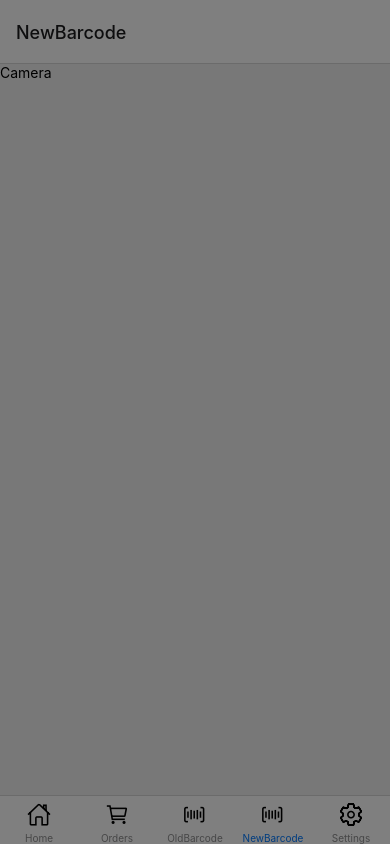
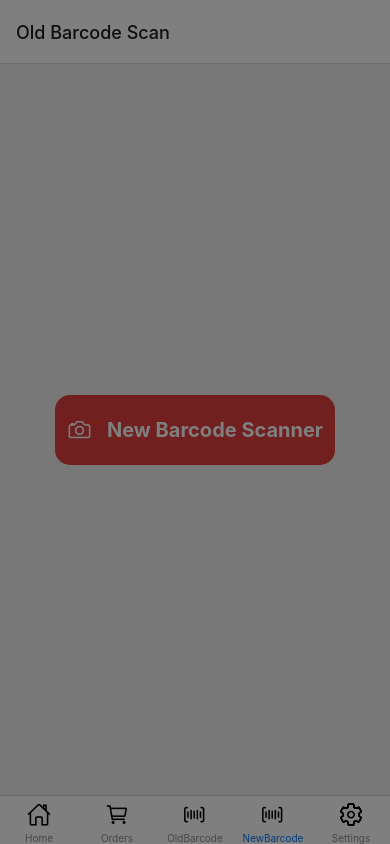
Before and after one commit to jkim8/PilotApp, a React Native app: screen /NewBarcode in a window 390 px wide. Built offline with nearby package versions, Linux system fonts and the light colour scheme.

Commit message:
New version barcode scanner

```diff
--- a/App.tsx
+++ b/App.tsx
@@ -2,7 +2,6 @@ import React, {useState} from 'react';
 import {NavigationContainer} from '@react-navigation/native';
 import 'react-native-gesture-handler';
 import DrawerNavigation from './src/routers/DrawerNavigation';
-import {View} from 'react-native';
 import ValidationCheck from './src/routers/ValidationCheck';
 import {createStackNavigator} from '@react-navigation/stack';
 
--- a/babel.config.js
+++ b/babel.config.js
@@ -1,4 +1,11 @@
 module.exports = {
   presets: ['module:metro-react-native-babel-preset'],
-  plugins: ['react-native-reanimated/plugin'],
+  plugins: [
+    [
+      'react-native-reanimated/plugin',
+      {
+        globals: ['__scanCodes'],
+      },
+    ],
+  ],
 };
--- a/index.js
+++ b/index.js
@@ -1,7 +1,7 @@
 /**
  * @format
  */
-
+import 'react-native-reanimated';
 import {AppRegistry} from 'react-native';
 import App from './App';
 import {name as appName} from './app.json';
--- a/package.json
+++ b/package.json
@@ -25,6 +25,7 @@
     "react-native-camera": "^4.2.1",
     "react-native-gesture-handler": "^2.8.0",
     "react-native-permissions": "^3.6.1",
+    "react-native-qrcode-scanner": "^1.5.5",
     "react-native-reanimated": "^2.12.0",
     "react-native-safe-area-context": "^4.4.1",
     "react-native-screens": "^3.18.2",
--- /dev/null
+++ b/src/components/NewBarcodeComponent.tsx
@@ -0,0 +1,210 @@
+import {useEffect, useState} from 'react';
+import {
+  Alert,
+  Dimensions,
+  KeyboardAvoidingView,
+  Linking,
+  Platform,
+  Pressable,
+  StyleSheet,
+  Text,
+  TextInput,
+  TouchableOpacity,
+  View,
+} from 'react-native';
+import BarcodeMask from 'react-native-barcode-mask';
+import QRCodeScanner from 'react-native-qrcode-scanner';
+import {RNCamera} from 'react-native-camera';
+import Icon from 'react-native-vector-icons/Ionicons';
+
+function NewBarcodeComponent() {
+  const [barcode, setBarcode] = useState('');
+  const [shouldReadBarcode, setShouldReadBarcode] = useState(true);
+
+  // const devices = useCameraDevices();
+  // const device = devices.back;
+
+  // const [frameProcessor, barcodes] = useScanBarcodes([
+  //   BarcodeFormat.ALL_FORMATS, // You can only specify a particular format
+  // ]);
+
+  // const [barcode, setBarcode] = useState('');
+  // const [hasPermission, setHasPermission] = useState(false);
+  // const [isScanned, setIsScanned] = useState(false);
+
+  // useEffect(() => {
+  //   checkCameraPermission();
+  // }, []);
+
+  // const checkCameraPermission = async () => {
+  //   const status = await Camera.getCameraPermissionStatus();
+  //   setHasPermission(status === 'authorized');
+  // };
+
+  const WIDTH = Dimensions.get('window').width;
+  const HEIGHT = Dimensions.get('window').height;
+
+  // useEffect(() => {
+  //   (async () => {
+  //     const status = await Camera.requestCameraPermission();
+  //     setHasPermission(status === 'authorized');
+  //   })();
+  // }, []);
+
+  // return (
+  //   device != null &&
+  //   hasPermission && (
+  //     <View style={styles.container}>
+  //       {Platform.OS === 'android' && (
+  //         <View
+  //           style={{zIndex: 99, position: 'absolute', top: '50%', left: '50%'}}>
+  //           <BarcodeMask
+  //             width={WIDTH}
+  //             height={80}
+  //             showAnimatedLine={true}
+  //             outerMaskOpacity={0.7}
+  //           />
+  //         </View>
+  //       )}
+  //       <Camera
+  //         style={StyleSheet.absoluteFill}
+  //         device={device}
+  //         isActive={!isScanned}
+  //         frameProcessor={frameProcessor}
+  //         frameProcessorFps={5}
+  //         children={
+  //           Platform.OS === 'ios' && (
+  //             <BarcodeMask
+  //               width={WIDTH}
+  //               height={80}
+  //               showAnimatedLine={true}
+  //               outerMaskOpacity={0.7}
+  //             />
+  //           )
+  //         }
+  //       />
+  //     </View>
+  //   )
+  // );
+
+  const onBarCodeRead = e => {
+    setBarcode(e.data);
+    console.log(e.data);
+    // setShouldReadBarcode(false);
+    // if (barcode) {
+    //   Alert.alert('Barcode Scanned', `Barcode: ${barcode}`, [
+    //     {
+    //       text: 'Reset',
+    //       onPress: () => resetBarcod(),
+    //       style: 'default',
+    //     },
+    //   ]);
+    // }
+  };
+
+  useEffect(() => {
+    toggleActiveState();
+    return () => {
+      barcode;
+    };
+  }, [barcode]);
+
+  const toggleActiveState = () => {
+    if (barcode && barcode.length > 0 && shouldReadBarcode === true) {
+      setShouldReadBarcode(false);
+
+      if (barcode !== '') {
+        Alert.alert('Barcode Scanned', `Barcode: ${barcode}`, [
+          {
+            text: 'Reset',
+            onPress: () => resetBarcod(),
+            style: 'default',
+          },
+        ]);
+      }
+    }
+  };
+
+  const resetBarcod = () => {
+    setBarcode('');
+    setShouldReadBarcode(true);
+    this.scanner.reactivate();
+  };
+
+  const onGetItemPress = () => {
+    // do something with button press
+  };
+
+  const handleChange = () => {
+    // handle user input
+  };
+
+  return (
+    <KeyboardAvoidingView style={styles.root}>
+      <View style={styles.upperSection}>
+        <QRCodeScanner
+          ref={node => {
+            this.scanner = node;
+          }}
+          cameraStyle={{height: HEIGHT / 1.5}}
+          showMarker={true}
+          markerStyle={{
+            borderColor: 'white',
+            height: 80,
+            width: WIDTH - 20,
+          }}
+          onRead={onBarCodeRead}
+          reactivate={shouldReadBarcode}
+          flashMode={RNCamera.Constants.FlashMode.auto}
+        />
+        <BarcodeMask
+          width={WIDTH}
+          height={80}
+          showAnimatedLine={true}
+          outerMaskOpacity={0.7}
+        />
+      </View>
+      <View style={styles.lowerSection}>
+        <View>
+          <Icon name="barcode-outline" size={25} />
+          <TextInput
+            placeholder="Barcode of the item"
+            value={barcode}
+            onChange={handleChange}
+          />
+        </View>
+        <Pressable onPress={onGetItemPress}>
+          <Text>Order</Text>
+        </Pressable>
+      </View>
+    </KeyboardAvoidingView>
+  );
+}
+
+// const styles = StyleSheet.create({
+//   container: {
+//     flex: 1,
+//     flexDirection: 'column',
+//     backgroundColor: '#000',
+//     //paddingVertical: 50,
+//   },
+// });
+
+const styles = StyleSheet.create({
+  root: {
+    flex: 1,
+  },
+  upperSection: {
+    flex: 1,
+  },
+  lowerSection: {
+    paddingVertical: 30,
+    paddingHorizontal: 20,
+    backgroundColor: 'white',
+  },
+  camera: {
+    height: '100%',
+  },
+});
+
+export default NewBarcodeComponent;
--- a/src/pages/BarcodeScan.tsx
+++ /dev/null
@@ -1,24 +0,0 @@
-import {createNativeStackNavigator} from '@react-navigation/native-stack';
-import Camera from './Camera';
-import Complete from './Complete';
-
-const Stack = createNativeStackNavigator();
-
-function BarcodeScan() {
-  return (
-    <Stack.Navigator>
-      <Stack.Screen
-        name="Camera"
-        component={Camera}
-        options={{headerShown: false}}
-      />
-      <Stack.Screen
-        name="Complete"
-        component={Complete}
-        options={{headerShown: false}}
-      />
-    </Stack.Navigator>
-  );
-}
-
-export default BarcodeScan;
--- /dev/null
+++ b/src/pages/NewBarcodeScan.tsx
@@ -0,0 +1,66 @@
+import {createNativeStackNavigator} from '@react-navigation/native-stack';
+import {StyleSheet, Text, TouchableHighlight, View} from 'react-native';
+import Icon from 'react-native-vector-icons/Ionicons';
+import NewBarcodeComponent from '../components/NewBarcodeComponent';
+
+const Stack = createNativeStackNavigator();
+
+function NewScanButton({navigation}: any) {
+  return (
+    <View style={styles.container}>
+      <TouchableHighlight
+        style={styles.button}
+        onPress={() => navigation.navigate('New Barcode Scanner')}>
+        <View style={styles.buttonContainer}>
+          <Icon style={styles.icon} name="camera-outline" size={25} />
+          <Text style={styles.text}>New Barcode Scanner</Text>
+        </View>
+      </TouchableHighlight>
+    </View>
+  );
+}
+
+function NewBarcodeScan() {
+  return (
+    <Stack.Navigator>
+      <Stack.Screen name="Old Barcode Scan" component={NewScanButton} />
+      <Stack.Screen
+        name="New Barcode Scanner"
+        component={NewBarcodeComponent}
+      />
+    </Stack.Navigator>
+  );
+}
+
+const styles = StyleSheet.create({
+  container: {
+    flex: 1,
+    justifyContent: 'center',
+    alignItems: 'center',
+  },
+  buttonContainer: {
+    flex: 1,
+    flexDirection: 'row',
+    justifyContent: 'center',
+    alignItems: 'center',
+  },
+  button: {
+    width: 280,
+    height: 70,
+    justifyContent: 'center',
+    alignItems: 'center',
+    backgroundColor: '#E53E3E',
+    borderRadius: 15,
+  },
+  icon: {
+    color: 'white',
+    marginRight: 15,
+  },
+  text: {
+    fontSize: 20,
+    color: 'white',
+    fontWeight: '700',
+  },
+});
+
+export default NewBarcodeScan;
--- a/src/routers/TabNavigation.tsx
+++ b/src/routers/TabNavigation.tsx
@@ -1,12 +1,12 @@
 import * as React from 'react';
 import {createBottomTabNavigator} from '@react-navigation/bottom-tabs';
-import BarcodeScan from '../pages/BarcodeScan';
 import Settings from '../pages/Settings';
 import Home from '../pages/Home';
 import MenuButton from './MenuButton';
 import Icon from 'react-native-vector-icons/Ionicons';
 import StackNavigation from './StackNavigation';
 import OldBarcodeScan from '../pages/OldBarcodeScan';
+import NewBarcodeScan from '../pages/NewBarcodeScan';
 
 const Tab = createBottomTabNavigator();
 
@@ -39,8 +39,11 @@ function TabNavigation() {
       />
       <Tab.Screen
         name="NewBarcode"
-        component={BarcodeScan}
-        options={{tabBarIcon: () => <Icon name="barcode-outline" size={25} />}}
+        component={NewBarcodeScan}
+        options={{
+          headerShown: false,
+          tabBarIcon: () => <Icon name="barcode-outline" size={25} />,
+        }}
       />
 
       <Tab.Screen
```
Also changed, not shown: 2 other files (tests, documents, lock files or other folders).
